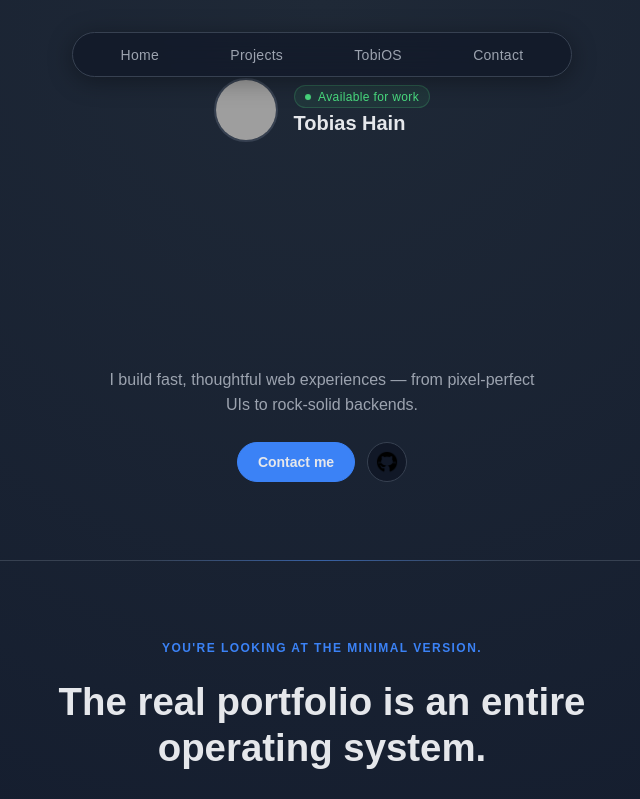
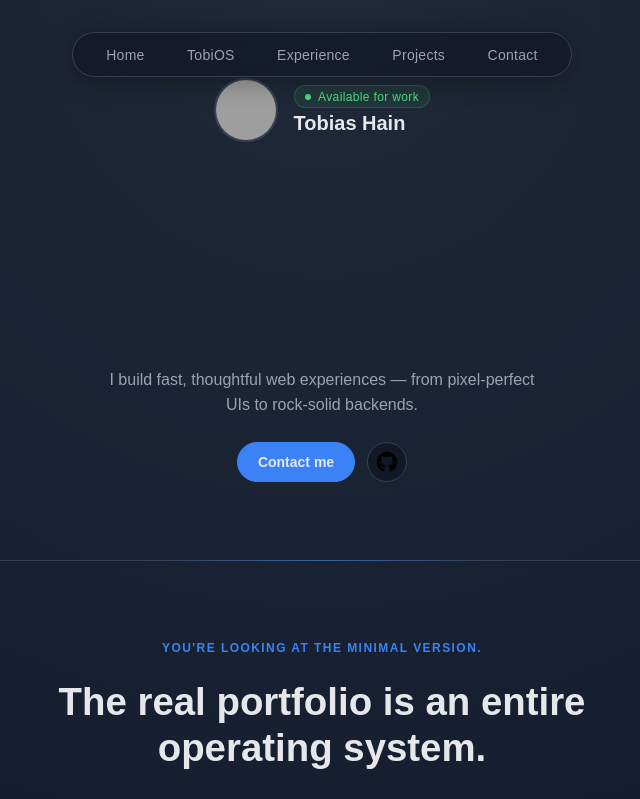
Before and after one commit to tobiashain/tobiashain.github.io, a React (Vite) app: page / in a window 1280 px wide. Shown: the top 799 px of the page, without its empty margins (318-958 px from the left). Built offline with nearby package versions, Linux system fonts and the light colour scheme; grey boxes are pictures that could not be loaded.

Commit message:
feat: add link shortcuts

```diff
--- a/src/App.tsx
+++ b/src/App.tsx
@@ -16,7 +16,7 @@ function App() {
         <Hero />
         <Career />
         <Skills />
-        <Projects projects={projects.slice(0, 4)} />
+        <Projects projects={projects} />
         <CTA />
         <Footer />
       </main>
--- a/src/cta/Cta.tsx
+++ b/src/cta/Cta.tsx
@@ -4,7 +4,9 @@ export default function CTA() {
   return (
     <section className="cta">
       <div className="inner">
-        <div className="label">Get in touch</div>
+        <div className="label" id="contact">
+          Get in touch
+        </div>
         <h2 className="heading">Let's build something great together.</h2>
         <p className="body">
           Whether you have a project in mind, a role to fill, or just want to
--- a/src/global.scss
+++ b/src/global.scss
@@ -6,6 +6,10 @@
   --text: #e5e7eb;
   --muted: #9ca3af;
   --border: #374151;
+}
+
+html {
+  scroll-behavior: smooth;
 }
 
 body {
--- a/src/header/Header.tsx
+++ b/src/header/Header.tsx
@@ -3,10 +3,21 @@ export default function Header() {
   return (
     <>
       <nav>
-        <button className="nav">Home</button>
-        <button className="nav">Projects</button>
-        <button className="nav">TobiOS</button>
-        <button className="nav">Contact</button>
+        <a href="#">
+          <button className="nav">Home</button>
+        </a>
+        <a href="#tobiOS">
+          <button className="nav">TobiOS</button>
+        </a>
+        <a href="#experience">
+          <button className="nav">Experience</button>
+        </a>
+        <a href="#projects">
+          <button className="nav">Projects</button>
+        </a>
+        <a href="#contact">
+          <button className="nav">Contact</button>
+        </a>
       </nav>
     </>
   );
--- a/src/hero/Hero.tsx
+++ b/src/hero/Hero.tsx
@@ -35,8 +35,7 @@ export default function Hero() {
         </div>
       </div>
 
-      {/* TobiOS teaser — full-bleed below hero content */}
-      <div className="tobios-teaser">
+      <div className="tobios-teaser" id="tobiOS">
         <div className="teaser-inner">
           <div className="teaser-label">
             You're looking at the minimal version.
@@ -50,7 +49,6 @@ export default function Hero() {
             inside it.
           </p>
 
-          {/* Fake OS window chrome */}
           <div className="os-window">
             <div className="titlebar">
               <div className="titlebar-dots">
```
